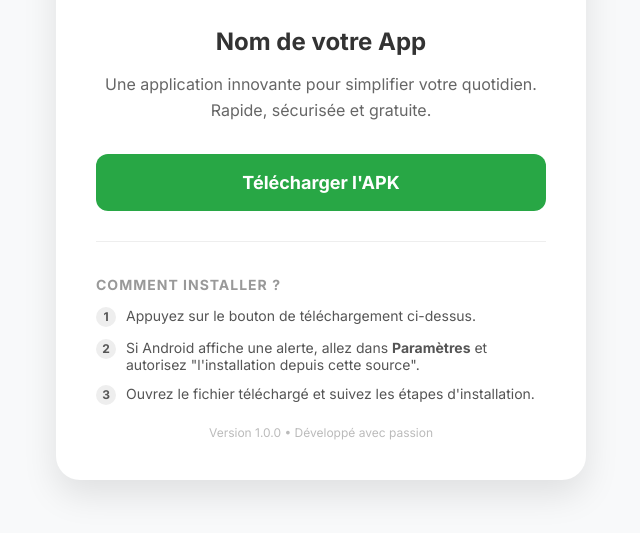
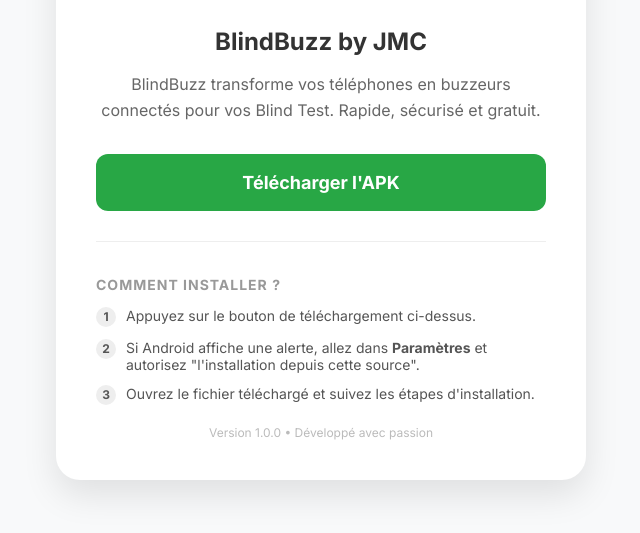
Before and after one commit to caronjm-del/BlindBuzz, a plain HTML site: page index.html in a window 1280 px wide. Shown: the part 299-832 px from the top of the page, without its empty margins (319-959 px from the left). Drawn offline with Linux system fonts and the light colour scheme.

Commit message:
Update index.html

```diff
--- a/index.html
+++ b/index.html
@@ -115,8 +115,8 @@
     <p style="font-size: 10px; color: #888; margin-top: 5px;">Scannez-moi !</p>
 </div>
 
-    <h1>Nom de votre App</h1>
-    <p>Une application innovante pour simplifier votre quotidien. Rapide, sécurisée et gratuite.</p>
+    <h1>BlindBuzz by JMC</h1>
+    <p>BlindBuzz transforme vos téléphones en buzzeurs connectés pour vos Blind Test. Rapide, sécurisé et gratuit.</p>
 
     <a href="BlindBuzz.apk" class="btn-download">
         Télécharger l'APK
```
